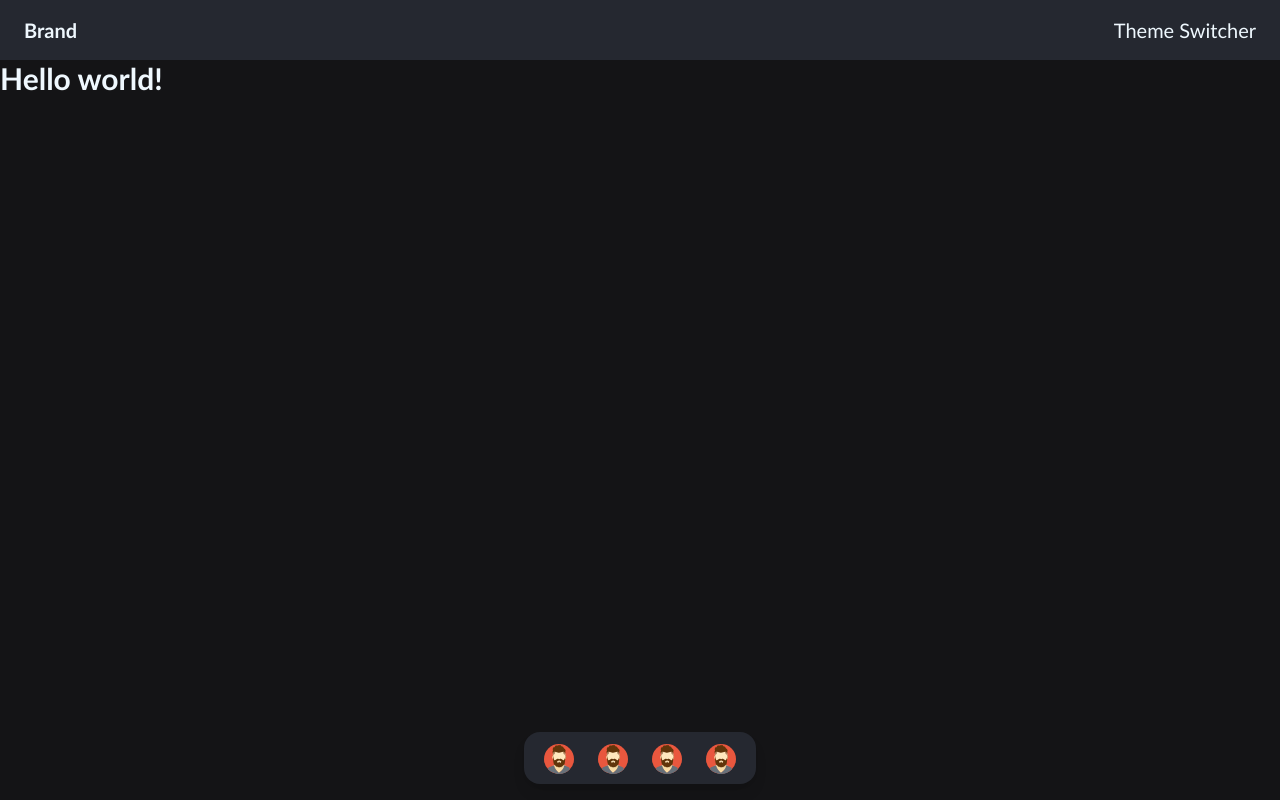
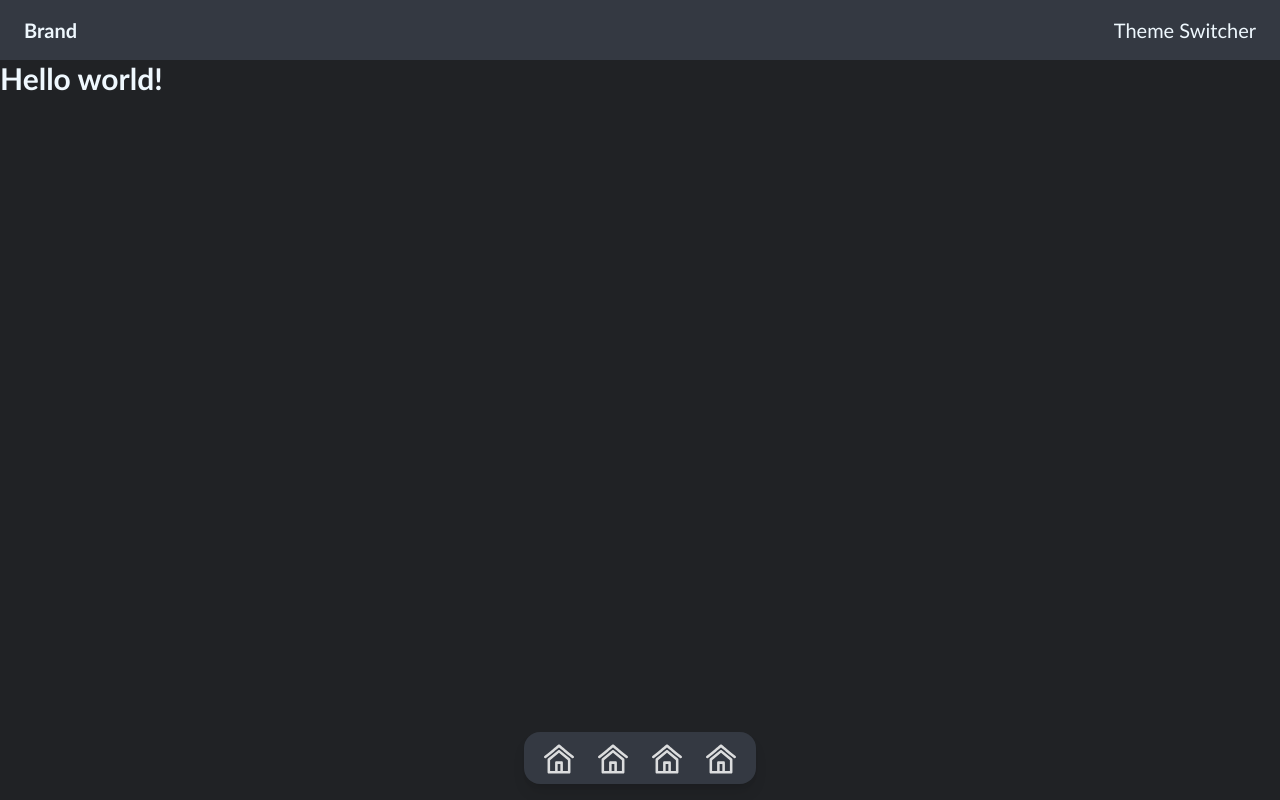
Before and after one commit to faran4engg/faran-cv-v2, a Next.js app: page / in a window 1280 px wide. Built offline with nearby package versions, Linux system fonts and the light colour scheme; a web font is replaced by a local one.

Commit message:
✅ fix: navbar

```diff
--- a/components/Navbar.tsx
+++ b/components/Navbar.tsx
@@ -1,6 +1,6 @@
 import { motion } from "framer-motion";
 import Image from "next/image";
-import Profile from "../assets/icons/profile.svg";
+import Home from "../assets/icons/home.svg";
 
 const Navbar = () => {
   const arr = [
@@ -37,14 +37,14 @@ const Navbar = () => {
             <motion.div
               initial={{ opacity: 0 }}
               animate={{ opacity: 1 }}
-              whileHover={{ scale: 2, y: -10 }}
-              whileTap={{ scale: 2, y: -10 }}
+              whileHover={{ scale: 1.4, y: -15 }}
+              whileTap={{ scale: 1.4, y: -15 }}
               key={item}
               className="flex-1 group"
             >
               <a className="flex items-end justify-center w-full px-2 pt-2 mx-auto text-center hover:text-theme-color">
                 <span className="block px-1 pt-1 pb-1">
-                  <Image src={Profile} height={30} width={30} alt="test" />
+                  <Image src={Home} height={30} width={30} alt="test" />
                   {/* <span className="block pb-1 "> {item}</span> */}
                   {/* <span className="block w-5 h-1 mx-auto rounded-full group-hover:bg-theme-color-hover"></span> */}
                 </span>
--- a/tailwind.config.js
+++ b/tailwind.config.js
@@ -9,8 +9,8 @@ module.exports = {
         "theme-color": "#818cf8",
         "theme-color-hover": "#a5b4fc",
 
-        "dark-bg-1": "#252830",
-        "dark-bg-2": "#141416",
+        "dark-bg-1": "#343942",
+        "dark-bg-2": "#202225",
 
         "dark-mode-text": "#eff8fe",
       },
```
Also changed, not shown: assets/icons/home.svg (added).
